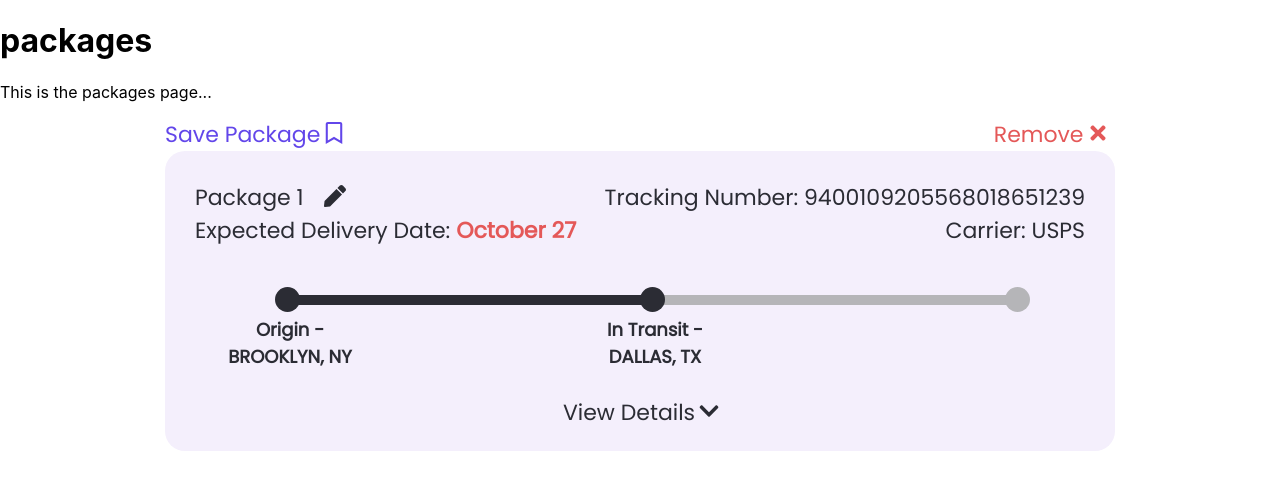
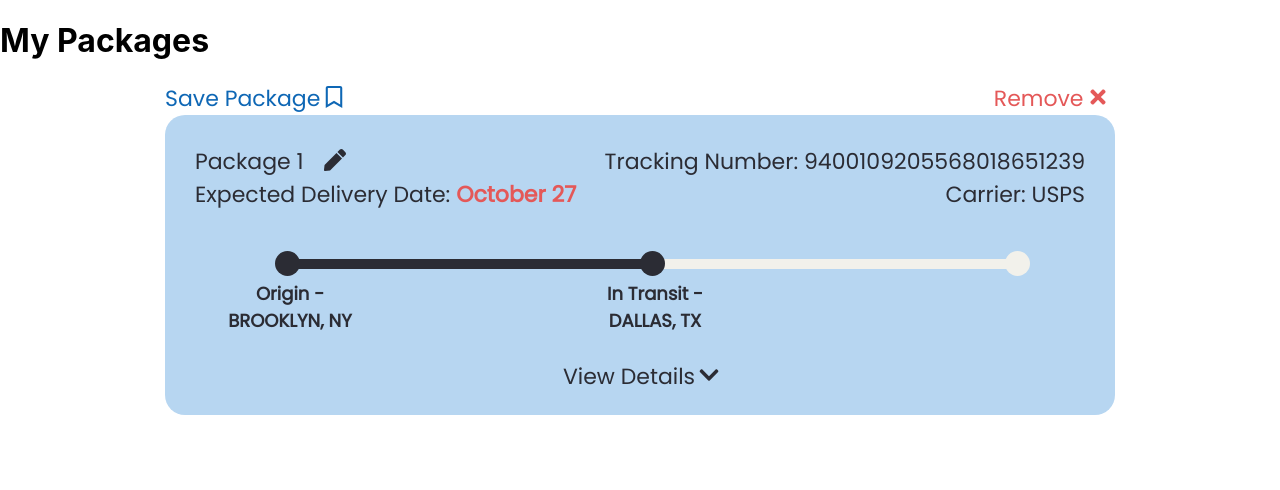
Before and after one commit to junyi-s/UP_Tracker, a React (Create React App) app in the folder front-end/: page /packages in a window 1280 px wide. Shown: the top 490 px of the page. Built offline with nearby package versions, Linux system fonts and the light colour scheme.

Commit message:
changed colors

```diff
--- a/front-end/src/components/trackingInfo/index.js
+++ b/front-end/src/components/trackingInfo/index.js
@@ -15,7 +15,7 @@ const TrackingInfo = () => {
                 position: "relative",
                 top: "2px",
                 left: "3px",
-                color: "#6246EA",
+                color: "#0E67B5",
               }}
             />
           </p>
--- a/front-end/src/components/trackingInfo/style.css
+++ b/front-end/src/components/trackingInfo/style.css
@@ -4,7 +4,7 @@
 }
 
 .buttons .left p {
-  color: #6246ea;
+  color: #0E67B5;
 }
 
 .buttons .right p {
@@ -14,7 +14,7 @@
 .rect {
   width: 325px;
   height: 200px;
-  background: #f4effc;
+  background: #B7D6F1;
   border-radius: 20px;
   margin: auto;
 }
@@ -170,13 +170,13 @@
   }
 
   .progressStep:after {
-    background-color: #b5b5b8;
+    background-color: #F2F1EB;
   }
 
   .circle {
     height: 25px;
     width: 25px;
-    background-color: #b5b5b8;
+    background-color: #F2F1EB;
   }
 
   .progressStep.completed .circle {
--- a/front-end/src/pages/packages/index.js
+++ b/front-end/src/pages/packages/index.js
@@ -8,8 +8,7 @@ const Packages = () => {
     });
     return (
         <div>
-            <h1>packages</h1>
-            <p>This is the packages page...</p>
+            <h1>My Packages</h1>
             <TrackingInfo />
         </div>
     );
```
